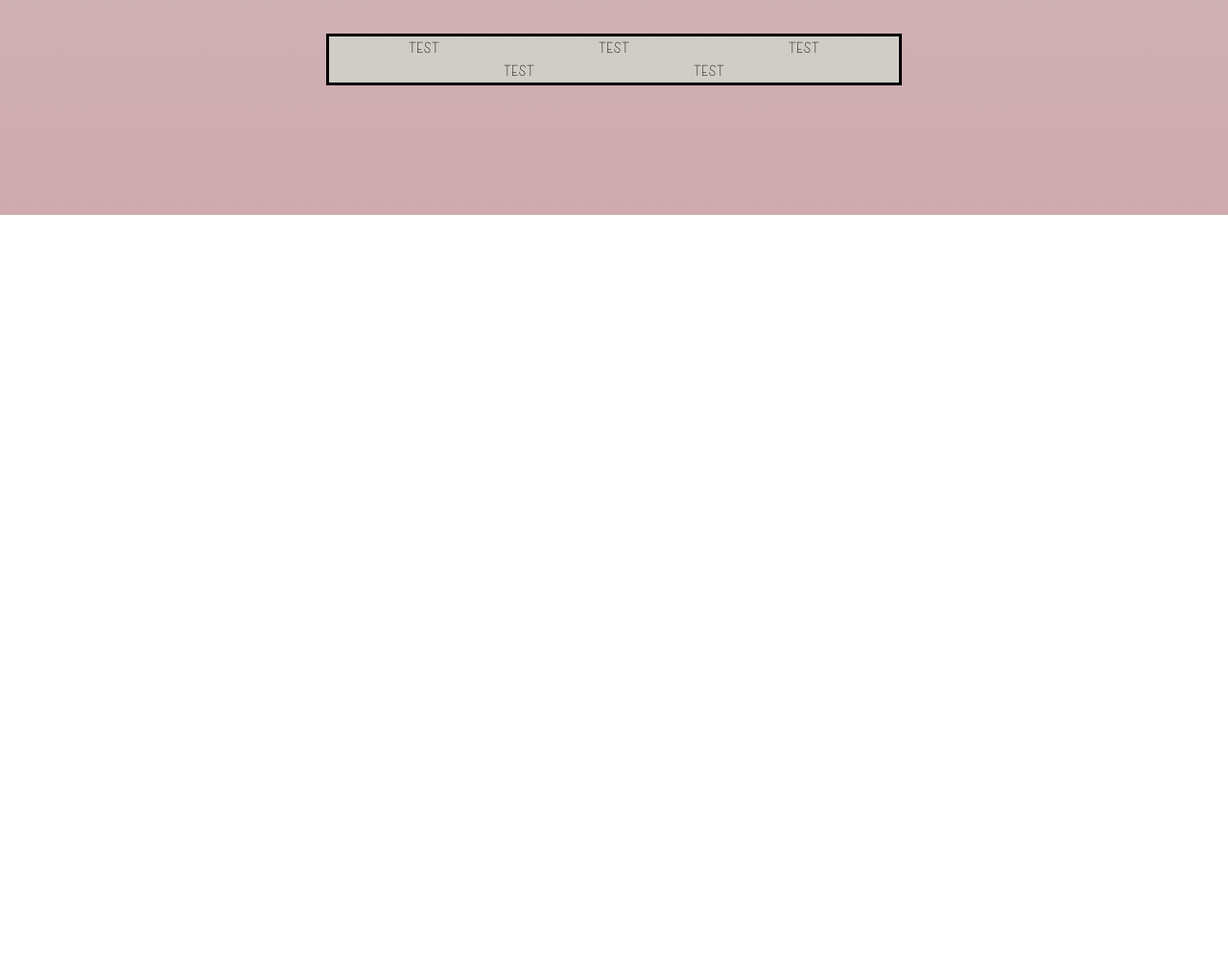
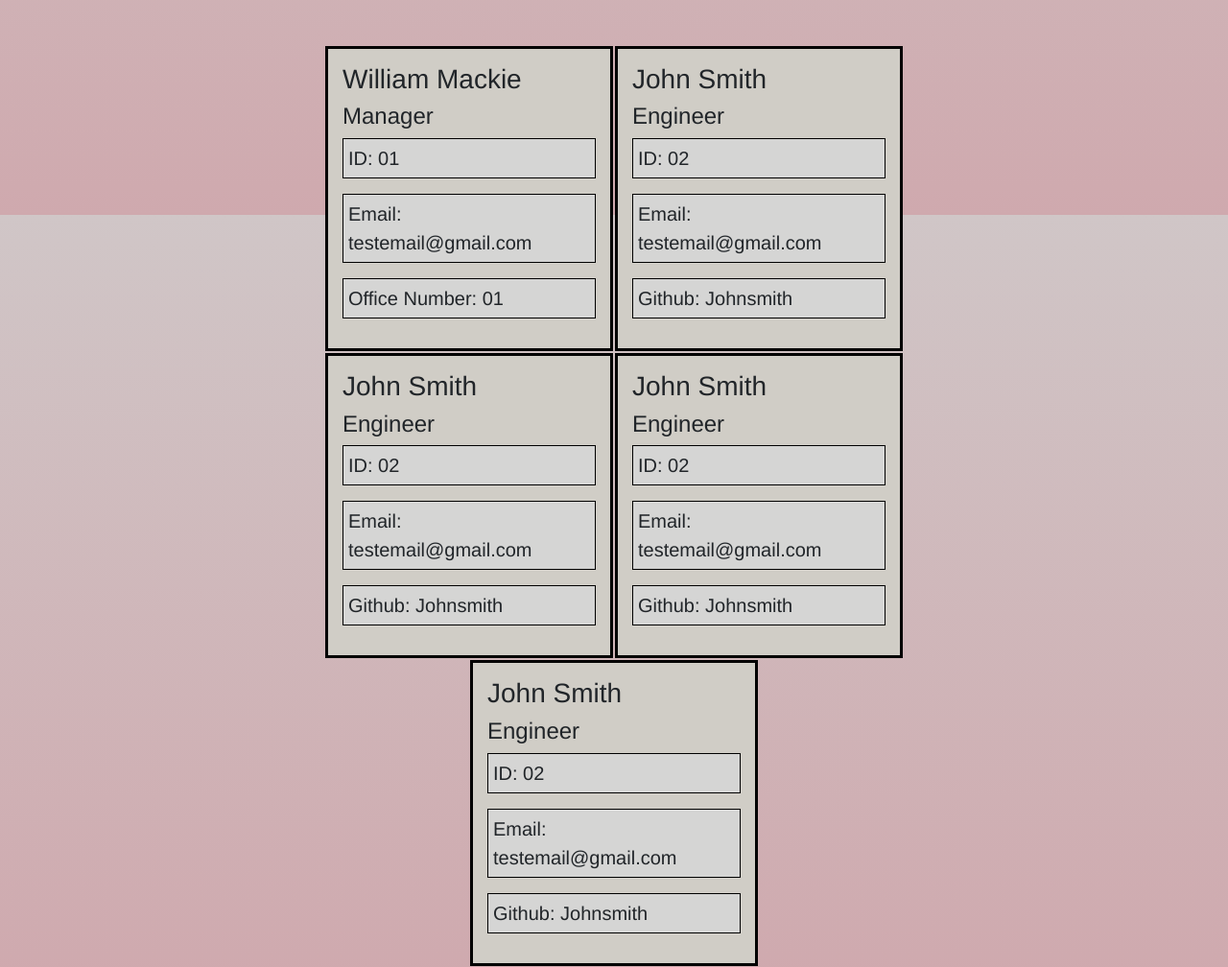
Before and after one commit to wamackie/team-role-generator, a website: page src/framework-test.html in a window 1280 px wide. Shown: the part 576-1584 px from the top of the page at 96% size. Before the commit the page ends 800 px from the top, so only its background shows below. Drawn offline with nearby package versions, Linux system fonts and the light colour scheme.

Commit message:
added card style

```diff
--- a/src/framework-test.html
+++ b/src/framework-test.html
@@ -18,20 +18,61 @@
     <main>
         <div class="container">
             <div class="row team-members">
-                <div class="col-4">
-                    Test
+                <!-- Team Members -->
+                <div class="col-5 member-card">
+                    <div class="title">
+                        <h3>William Mackie</h3>
+                        <h4>Manager</h4>
+                    </div>
+                    <div class="content">
+                        <p class="data-values">ID: 01</p>
+                        <p class="data-values">Email: testemail@gmail.com</p>
+                        <p class="data-values">Office Number: 01</p>
+                    </div>
                 </div>
-                <div class="col-4">
-                    Test
+                <div class="col-5 member-card">
+                    <div class="title">
+                        <h3>John Smith</h3>
+                        <h4>Engineer</h4>
+                    </div>
+                    <div class="content">
+                        <p class="data-values">ID: 02<p>
+                        <p class="data-values">Email: testemail@gmail.com<p>
+                        <p class="data-values">Github: Johnsmith<p>
+                    </div>
                 </div>
-                <div class="col-4">
-                    Test
+                <div class="col-5 member-card">
+                    <div class="title">
+                        <h3>John Smith</h3>
+                        <h4>Engineer</h4>
+                    </div>
+                    <div class="content">
+                        <p class="data-values">ID: 02<p>
+                        <p class="data-values">Email: testemail@gmail.com<p>
+                        <p class="data-values">Github: Johnsmith<p>
+                    </div>
                 </div>
-                <div class="col-4">
-                    Test
+                <div class="col-5 member-card">
+                    <div class="title">
+                        <h3>John Smith</h3>
+                        <h4>Engineer</h4>
+                    </div>
+                    <div class="content">
+                        <p class="data-values">ID: 02<p>
+                        <p class="data-values">Email: testemail@gmail.com<p>
+                        <p class="data-values">Github: Johnsmith<p>
+                    </div>
                 </div>
-                <div class="col-4">
-                    Test
+                <div class="col-5 member-card">
+                    <div class="title">
+                        <h3>John Smith</h3>
+                        <h4>Engineer</h4>
+                    </div>
+                    <div class="content">
+                        <p class="data-values">ID: 02<p>
+                        <p class="data-values">Email: testemail@gmail.com<p>
+                        <p class="data-values">Github: Johnsmith<p>
+                    </div>
                 </div>
             </div>
         </div>
```
Also changed, not shown: dist/style.css.
